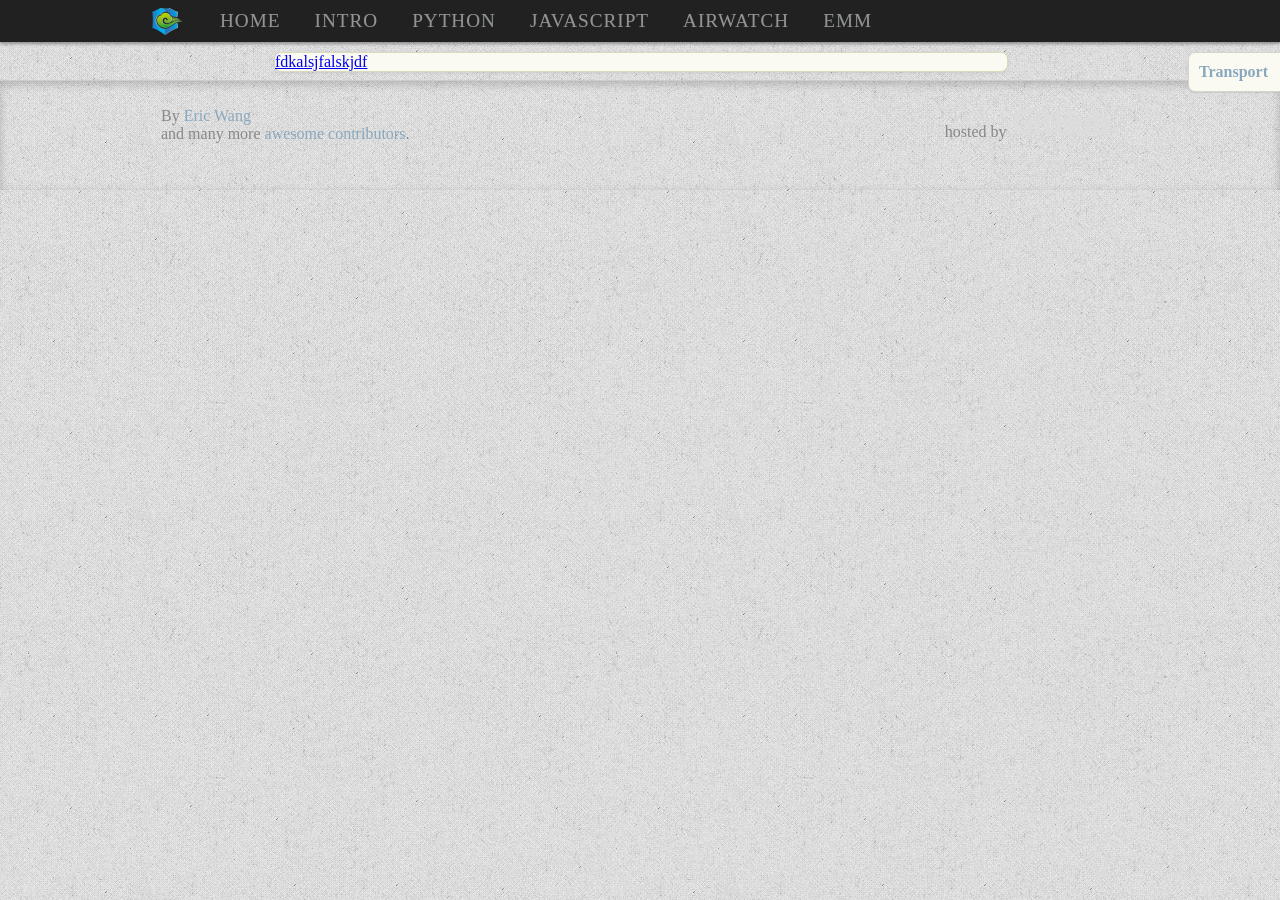
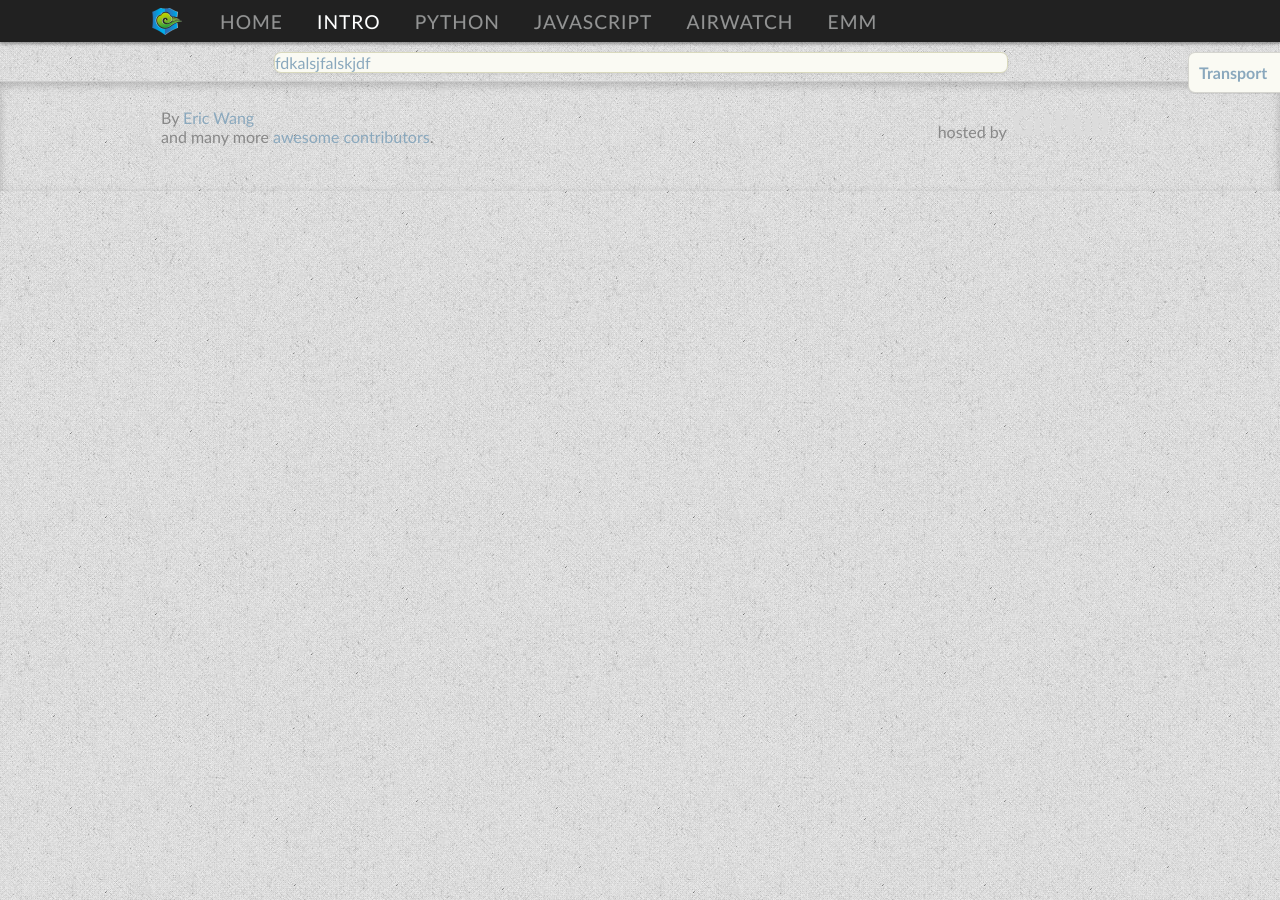
Before and after one commit to wh1100717/poly.emptystack.net, a Jekyll site: the page built from docs/todo-translate.md, in a window 1280 px wide. Built offline with Jekyll 4.4.1, drawn with Linux system fonts in a browser that asks for light colours; Markdown is read by kramdown in place of the engine named in the settings; comment, search, counter and statistics services are not loaded.

Commit message:
finshed font style

```diff
--- a/_includes/header.html
+++ b/_includes/header.html
@@ -3,12 +3,12 @@
 		<div class=top-container>
 			<div class=top-icon></div>
 			<div class=top-navs>
-				<a href="{{ site.url }}/home.html" data-hover="HOME">HOME</a>
-				<a href="{{ site.url }}/docs/home/" data-hover="INTRO">INTRO</a>
-				<a href="#" data-hover="PYTHON">PYTHON</a>
-				<a href="#" data-hover="JAVASCRIPT">JAVASCRIPT</a>
-				<a href="#" data-hover="AIRWATCH">AIRWATCH</a>
-				<a href="#" data-hover="EMM">EMM</a>
+				<a href="{{ site.url }}/home.html" data-hover="HOME" class={% if page.overview %}current{% endif %}>HOME</a>
+				<a href="{{ site.url }}/docs/home/" data-hover="INTRO" class={% if page.url contains '/docs/' %}current{% endif %}>INTRO</a>
+				<a href="#" data-hover="PYTHON" class={% if page.url contains '/python/' %}current{% endif %}>PYTHON</a>
+				<a href="#" data-hover="JAVASCRIPT" class={% if page.url contains '/javascript/' %}current{% endif %}>JAVASCRIPT</a>
+				<a href="#" data-hover="AIRWATCH" class={% if page.url contains '/airwatch/' %}current{% endif %}>AIRWATCH</a>
+				<a href="#" data-hover="EMM" class={% if page.url contains '/emm/' %}current{% endif %}>EMM</a>
 			</div>
 		</div>
 	</div>
--- a/css/base.css
+++ b/css/base.css
@@ -1,6 +1,15 @@
 			*{
 				margin: 0;
 				padding: 0;
+				font-family:"Trebuchet MS",Arial,Helvetica,sans-serif;
+			}
+
+			* a {
+				color: #8aa8bd;
+				text-decoration: none;
+			}
+
+			* a:hover {
 			}
 
 			body{
@@ -66,6 +75,14 @@
 			.top-navs a:hover::before{
 				opacity:1;
 				-webkit-transform:scale(1) rotateY(0deg) translateX(0px) translateY(0px);
+			}
+
+			.top-navs .current {
+				color: #fff;
+			}
+
+			.top-navs .current:hover::before {
+				opacity: 0;
 			}
 			/* end header */
 
```
Also changed, not shown: 15 other files.
